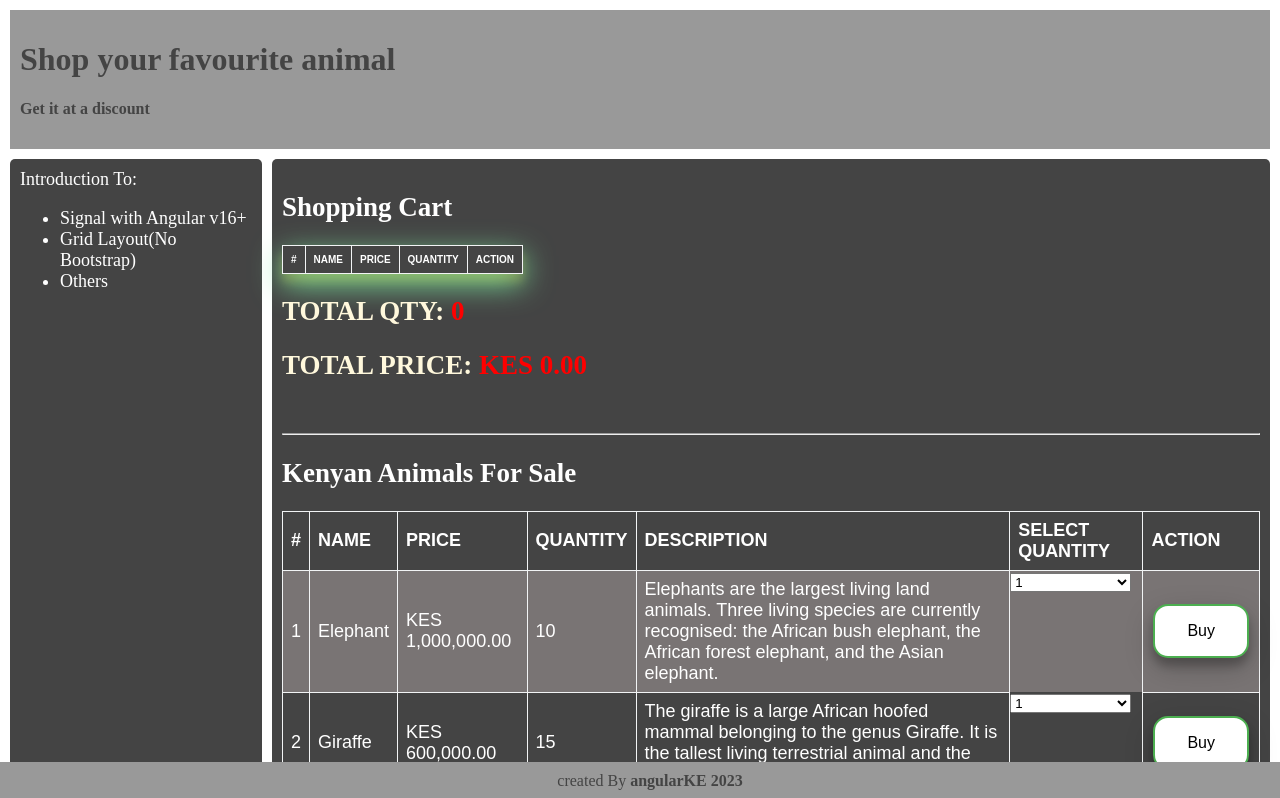
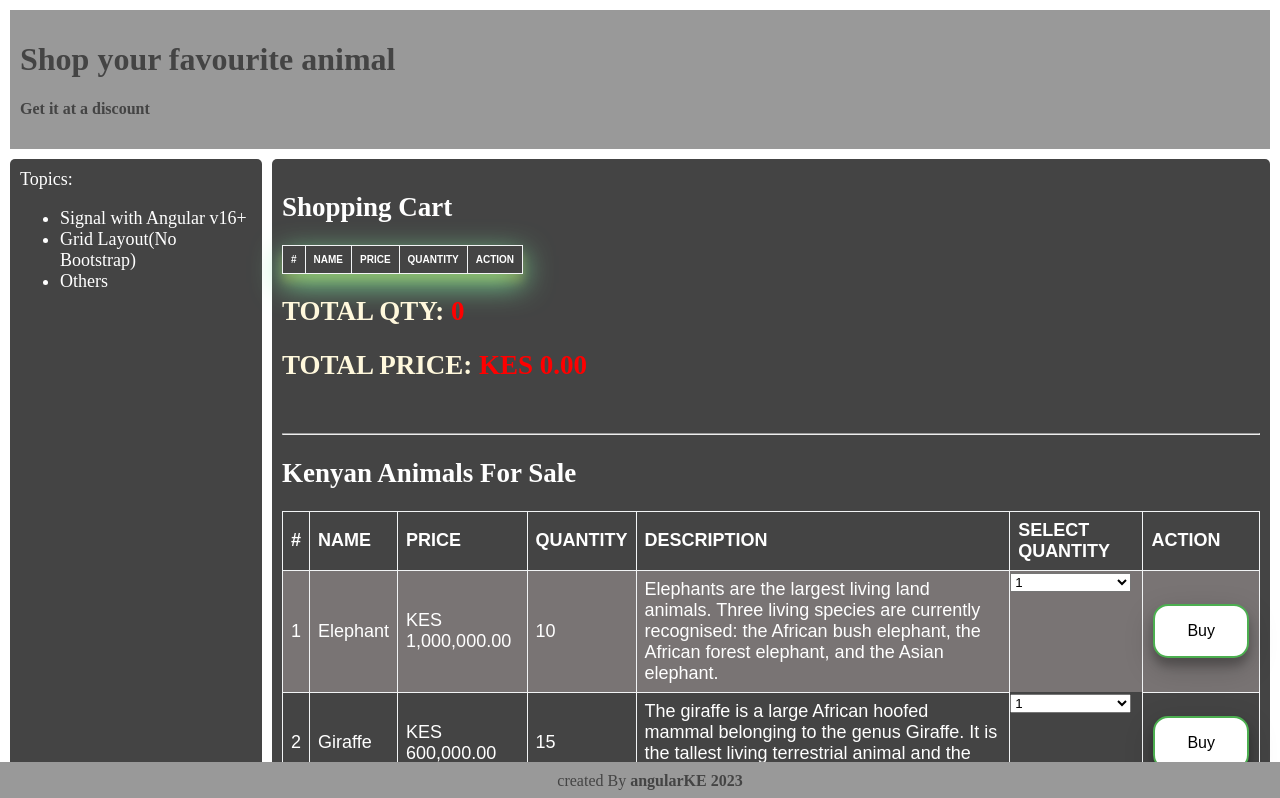
Before and after one commit to jonkirathe/angularSignal, an Angular app: page / in a window 1280 px wide. Shown: the top 798 px of the page. Built offline with nearby package versions, Linux system fonts and the light colour scheme.

Commit message:
changes on sub menu

```diff
--- a/src/app/app.component.html
+++ b/src/app/app.component.html
@@ -4,7 +4,7 @@
     <h4>Get it at a discount</h4>
   </div>
   <div class="box sidebar">
-    Introduction To:
+    Topics:
     <ul>
       <li>Signal with Angular v16+</li>
       <li>Grid Layout(No Bootstrap)</li>
```
